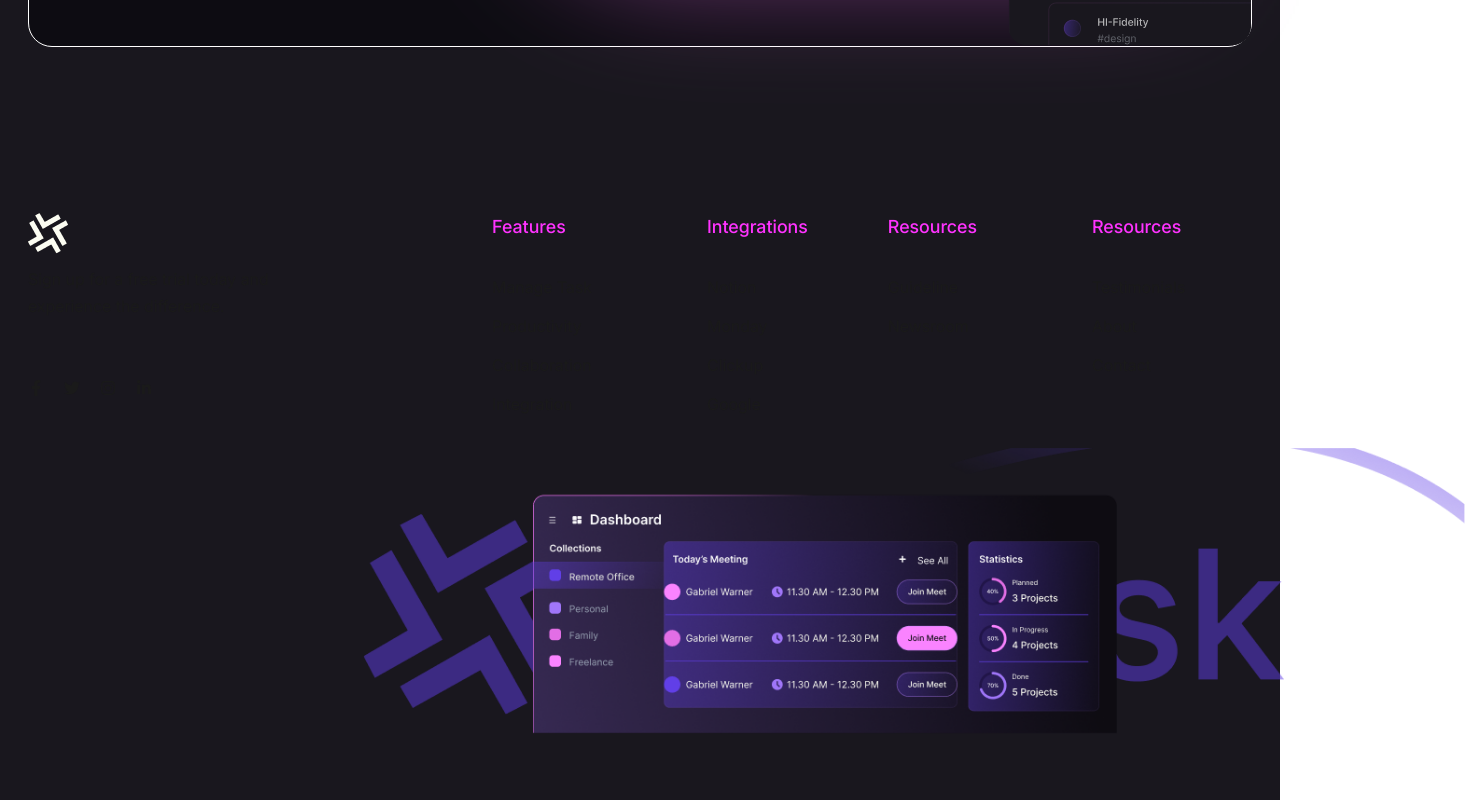
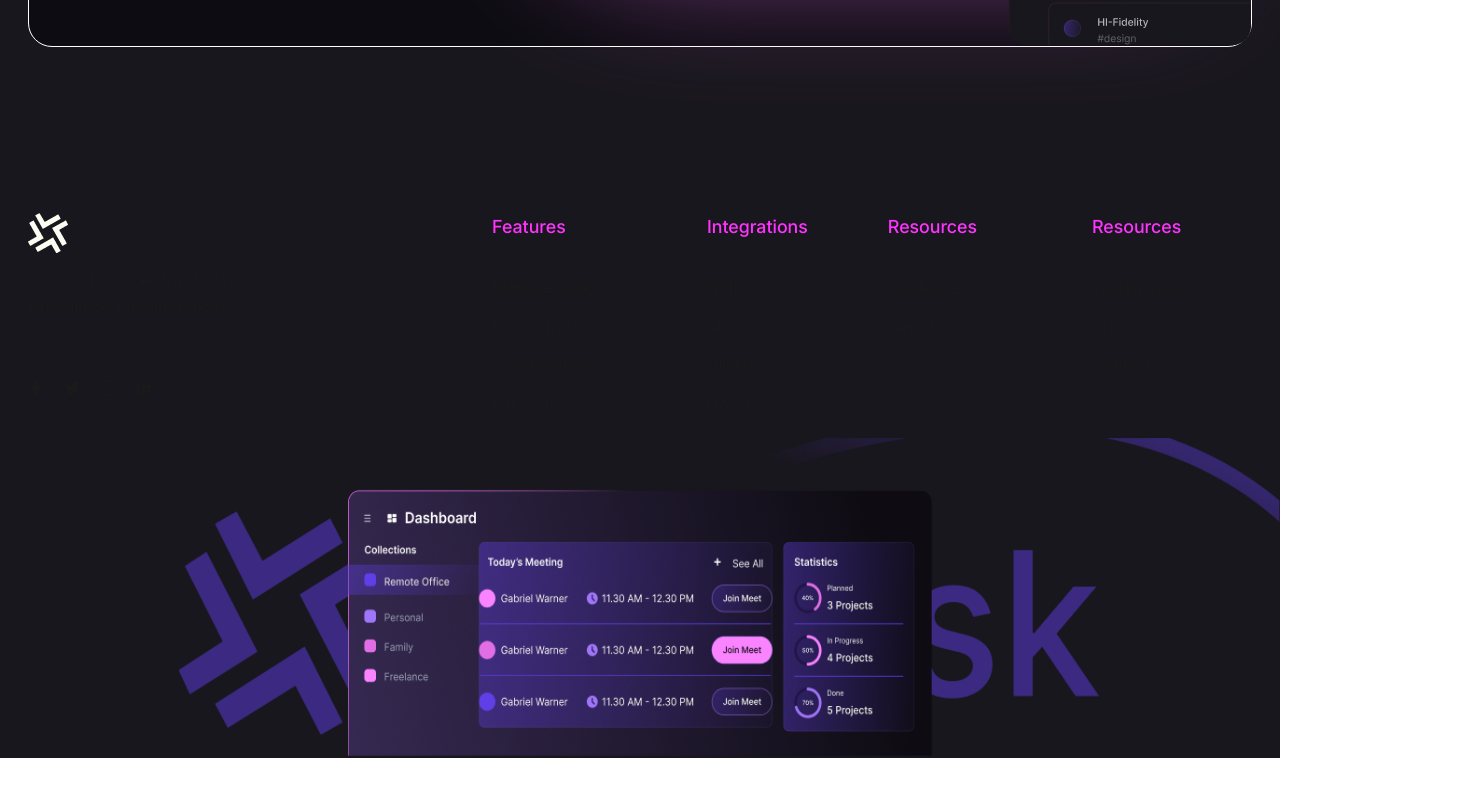
Before and after one commit to Hustle-Devs/gratask-clone, a Next.js app: page / in a window 1280 px wide. Shown: the part 811-1611 px from the top of the page, 1465 px wide, since content can reach past the window. After the commit the page ends 1569 px from the top, so only its background shows below. Built offline with nearby package versions, Linux system fonts and the light colour scheme.

Commit message:
Fix: Footer Image & Navbar Bottom Margin

```diff
--- a/src/components/layout/Footer.tsx
+++ b/src/components/layout/Footer.tsx
@@ -11,7 +11,7 @@ import Link from "next/link";
 
 export default function Footer() {
   return (
-    <div className="bg-[#19171E] border-primary-700 border-t-4 w-full">
+    <div className="bg-[#19171E] mb-[50px] border-primary-700 border-t-4 w-full">
       <div className="mx-auto py-[100px] lg:py-[332px] w-[390px] md:w-[768px] lg:w-[1224px]">
         <div className="flex lg:flex-row flex-col lg:justify-start items-center lg:items-start lg:gap-[217px] lg:mr-[218px] lg:w-[1224px]">
           {/* Left Start */}
--- a/src/components/layout/FooterImage.tsx
+++ b/src/components/layout/FooterImage.tsx
@@ -4,14 +4,14 @@ import footer from "@/image/footer.png";
 
 export default function Footer() {
   return (
-    <div className="bg-[#19171E] mx-auto mt-[-80px] lg:mt-[-300px] lg:h-[352px]">
+    <div className="bg-[#19171E] mx-auto mt-[-150px] lg:mt-[-360px] w-full lg:h-[320px]">
       {/* Footer Image Start */}
       <Image
         src={footer}
         alt={"footer"}
         width={1570}
-        height={296}
-        className="lg:ml-[185px]"
+        height={26}
+        className="mx-auto w-[1500px] lg:h-[320px]"
       />
       {/* Footer Image End */}
     </div>
--- a/src/components/layout/Navbar.tsx
+++ b/src/components/layout/Navbar.tsx
@@ -6,7 +6,7 @@ import { FaAngleDown } from "react-icons/fa6";
 
 export default function Navbar() {
   return (
-    <div className="flex flex-row justify-between items-center bg-[#19171E] mx-auto mt-[40px] p-[17px] rounded-full w-[380px] md:w-[768px] lg:w-[1224px] lg:h-[84px]">
+    <div className="flex flex-row justify-between items-center bg-[#19171E] mx-auto mt-[40px] mb-[50px] p-[17px] rounded-full w-[380px] md:w-[768px] lg:w-[1224px] lg:h-[84px]">
       <div>
         <Link href={"/"}>
           <Image
```
